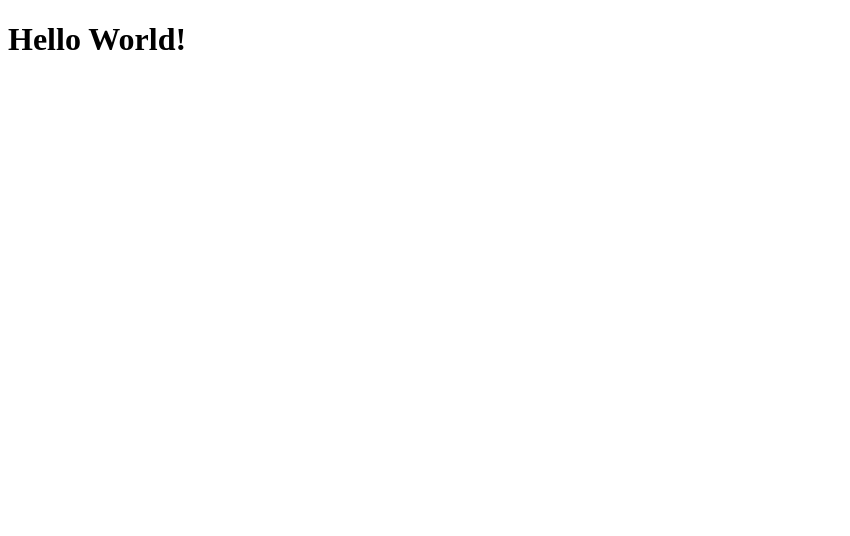
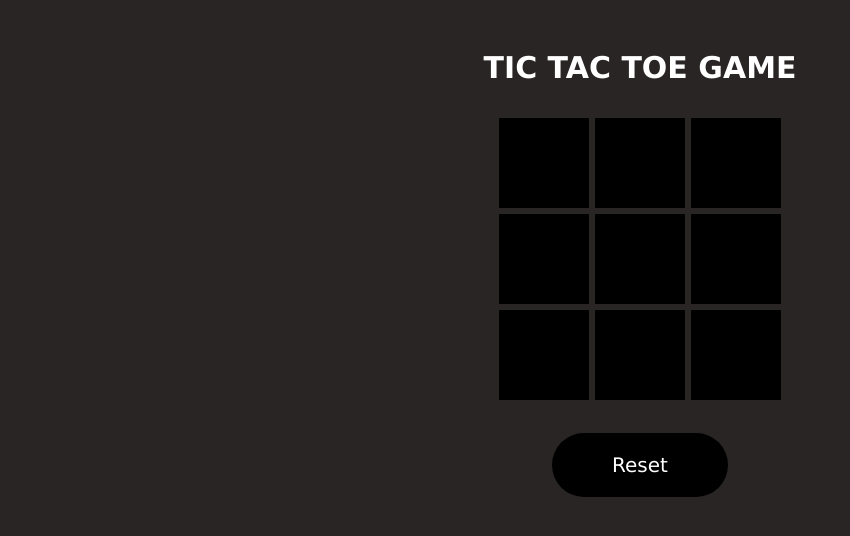
Before and after one commit to Empire688682/Tic-Tac-Toe, a React (Vite) app: page / in a window 1280 px wide. Shown: the top 536 px of the page, without its empty margins (0-850 px from the left). Built offline with nearby package versions, Linux system fonts and the light colour scheme.

Commit message:
Files update

```diff
--- a/src/App.css
+++ b/src/App.css
@@ -0,0 +1,7 @@
+.container{
+    width: 100%;
+    height: 100vh;
+    background-color: rgb(41, 37, 37);
+    padding: 50px;
+    text-align: center;
+}
--- a/src/App.jsx
+++ b/src/App.jsx
@@ -1,9 +1,10 @@
 import React from 'react'
 import Tictactoe from './Component/Tictactoe'
+import './App.css'
 
 const App = () => {
   return (
-    <div>
+    <div className='container'>
       <Tictactoe/>
     </div>
   )
--- a/src/Component/Tictactoe.css
+++ b/src/Component/Tictactoe.css
@@ -0,0 +1,29 @@
+.boxes{
+    width: 90px;
+    height: 90px;
+    background-color: black;
+    margin: 3px;
+    cursor: pointer;
+}
+.colums{
+    display: flex;
+    align-items: center;
+    justify-content: center;
+}
+.row{
+    margin-top: 30px;
+}
+.tictactoe h1{
+    color: white;
+    font-size: 30px;
+}
+button{
+    font-size: 20px;
+    margin-top: 30px;
+    padding: 20px 60px;
+    background-color: black;
+    color: white;
+    border: none;
+    border-radius: 50px;
+    cursor: pointer;
+}
--- a/src/Component/Tictactoe.jsx
+++ b/src/Component/Tictactoe.jsx
@@ -1,10 +1,92 @@
-import React from 'react'
+import React, { useRef } from 'react'
 import './Tictactoe.css'
+import { useState } from 'react'
+import circle_Icon from '../Component/Assets/circle.png'
+import cross_Icon from '../Component/Assets/cross.png'
 
+let data = Array(9).fill("");
 const Tictactoe = () => {
+  const [count, setCount] = useState(0);
+  const [lock, setLock] = useState(false);
+  const titleRef = useRef(null)
+
+  const toggle = (e, num) => {
+    if(lock){
+      return null
+    }
+    if(count %2 === 0){
+      e.target.innerHTML = `<img src=${cross_Icon} />`;
+      data[num] = "x";
+      setCount(count+1)
+    }
+    else{
+      e.target.innerHTML = `<img src=${circle_Icon} />`;
+      data[num] = "o";
+      setCount(count+1)
+    }
+    checkWin()
+  }
+
+  const checkWin = () => {
+    if(data[0]=== data[1] && data[1]===data[2] && data[2]!==""){
+      won(data[2]);
+    }
+    else if(data[3]=== data[4] && data[4]===data[5] && data[5]!==""){
+      won(data[5]);
+    }
+    else if(data[6]=== data[7] && data[7]===data[8] && data[8]!==""){
+      won(data[8]);
+    }
+    else if(data[0]=== data[4] && data[4]===data[8] && data[8]!==""){
+      won(data[8]);
+    }
+    else if(data[2]=== data[4] && data[4]===data[6] && data[6]!==""){
+      won(data[6]);
+    }
+    else if(data[0]=== data[3] && data[3]===data[6] && data[6]!==""){
+      won(data[6]);
+    }
+    else if(data[1]=== data[4] && data[4]===data[7] && data[7]!==""){
+      won(data[7]);
+    }
+    else if(data[2]=== data[5] && data[5]===data[8] && data[8]!==""){
+      won(data[8]);
+    }
+  }
+
+  const won = (winner) =>{
+    setLock(true);
+    if(winner === "o"){
+      titleRef.current.innerHTML = `Congratulation: <img src=${circle_Icon} />` + "Won";
+    }
+    else{
+      titleRef.current.innerHTML = `Congratulation: <img src=${cross_Icon} />` + "Won";
+    }
+  }
+
   return (
     <div>
-      <h1>Hello World!</h1>
+      <div className="tictactoe">
+        <h1 ref={titleRef}>TIC TAC TOE GAME</h1>
+        <div className="row">
+          <div className="colums">
+            <div onClick={(e) =>{toggle(e,0)}} className="boxes"></div>
+            <div onClick={(e) =>{toggle(e,1)}} className="boxes"></div>
+            <div onClick={(e) =>{toggle(e,2)}} className="boxes"></div>
+          </div>
+          <div className="colums">
+            <div onClick={(e) =>{toggle(e,3)}} className="boxes"></div>
+            <div onClick={(e) =>{toggle(e,4)}} className="boxes"></div>
+            <div onClick={(e) =>{toggle(e,5)}} className="boxes"></div>
+          </div>
+          <div className="colums">
+            <div onClick={(e) =>{toggle(e,6)}} className="boxes"></div>
+            <div onClick={(e) =>{toggle(e,7)}} className="boxes"></div>
+            <div onClick={(e) =>{toggle(e,8)}} className="boxes"></div>
+          </div>
+          <button  type="button">Reset</button>
+        </div>
+      </div>
     </div>
   )
 }
--- a/src/index.css
+++ b/src/index.css
@@ -0,0 +1,6 @@
+*{
+    padding: 0;
+    margin: 0;
+    box-sizing: border-box;
+    font-family: Verdana, Geneva, Tahoma, sans-serif;
+}
```
